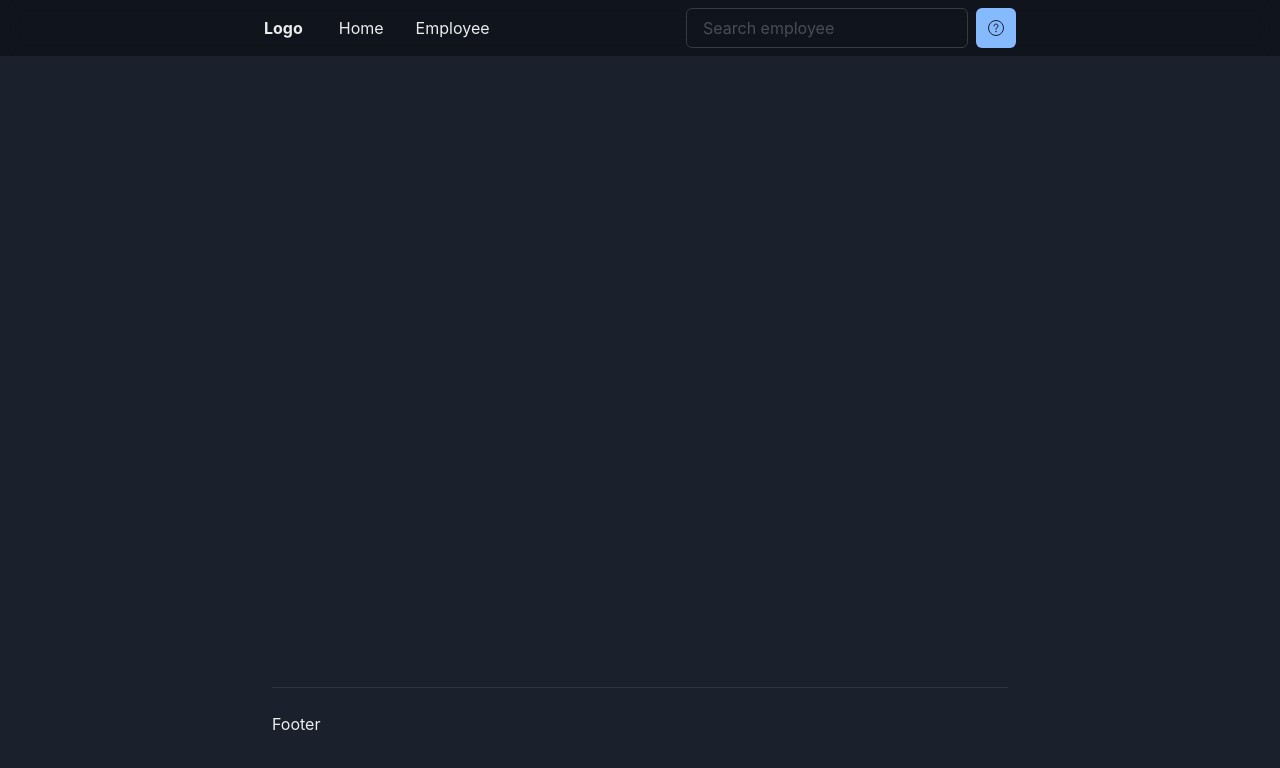
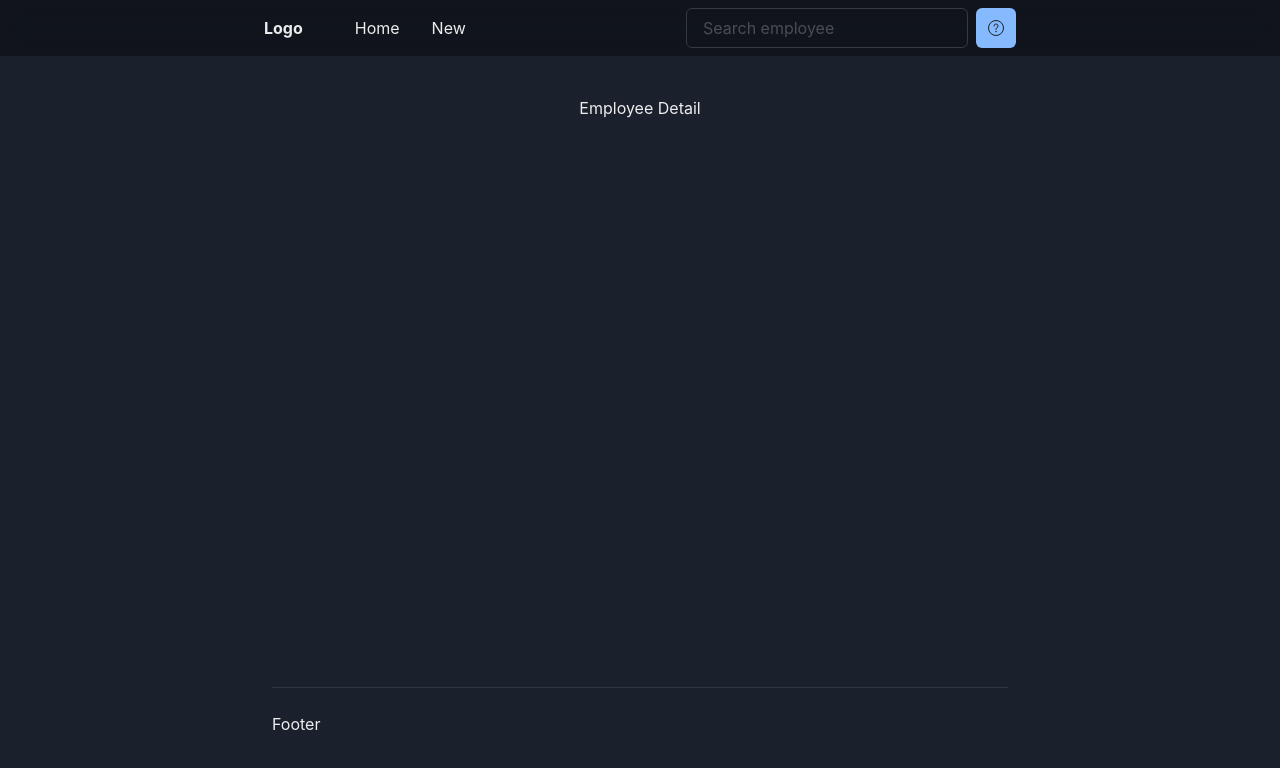
Before and after one commit to JMRBDev/Employees, a React (Create React App) app: page /employee/1 in a window 1280 px wide. Shown: the top 768 px of the page. Built offline with nearby package versions, Linux system fonts and the light colour scheme.

Commit message:
Added employee creation and details routes

```diff
--- a/src/components/navigation/Navbar/index.tsx
+++ b/src/components/navigation/Navbar/index.tsx
@@ -13,8 +13,8 @@ const Navbar = () => {
             title: 'Home',
         },
         {
-            to: '/employee',
-            title: 'Employee',
+            to: '/new',
+            title: 'New',
         },
     ];
 
@@ -27,15 +27,15 @@ const Navbar = () => {
             style={{ backdropFilter: 'blur(10px) contrast(100%)', WebkitBackdropFilter: 'blur(10px) contrast(100%)' }}
             zIndex={999}
         >
-            <Flex
+            <HStack
                 as={Container}
-                display="flex"
                 p={2}
                 maxW="container.md"
                 align="center"
                 justify="space-between"
+                gap={8}
             >
-                <Flex align="center" mr={6} color="black.300">
+                <Flex align="center" color="black.300">
                     <Text fontWeight="bold">Logo</Text>
                 </Flex>
 
@@ -46,7 +46,7 @@ const Navbar = () => {
                 </HStack>
 
                 <Flex align="right">
-                    <Flex gridGap={2} display="inline-flex" >
+                    <Flex gap={2} display="inline-flex" >
                         {!isMobile && (
                             <FormControl as={HStack} w="auto">
                                 <Input placeholder="Search employee" />
@@ -79,7 +79,7 @@ const Navbar = () => {
                         )}
                     </Flex>
                 </Flex>
-            </Flex>
+            </HStack>
         </Box>
     );
 }
--- a/src/components/routing/MainRouter/index.tsx
+++ b/src/components/routing/MainRouter/index.tsx
@@ -2,12 +2,14 @@ import React from 'react';
 import { Routes, Route } from 'react-router-dom';
 import HomePage from '../../pages/homePage';
 import EmployeePage from '../../pages/employeePage';
+import { Text } from '@chakra-ui/react';
 
 const MainRouter = () => {
     return (
         <Routes>
             <Route path="/" element={<HomePage />} />
-            <Route path="employee" element={<EmployeePage />} />
+            <Route path="new" element={<Text>Employee creation form</Text>} />
+            <Route path="employee/:id" element={<EmployeePage />} />
         </Routes>
     );
 }
```
